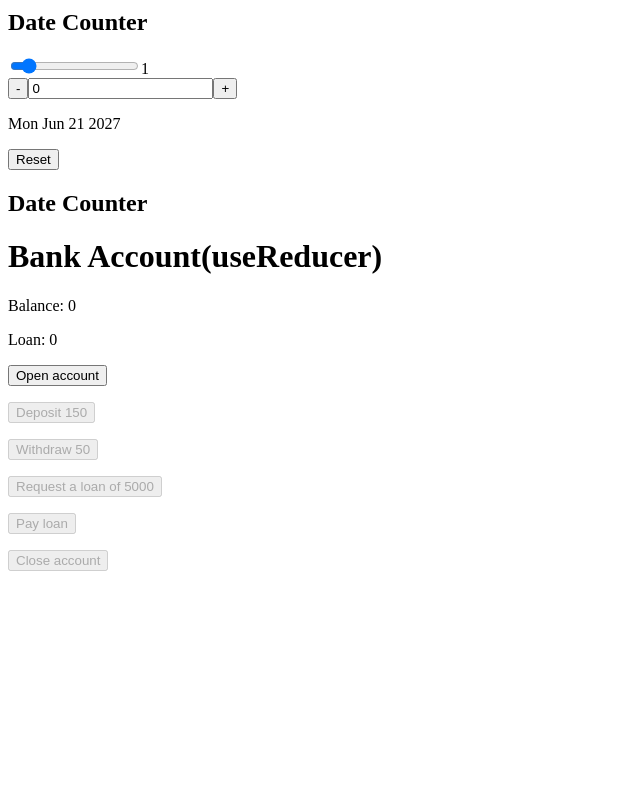
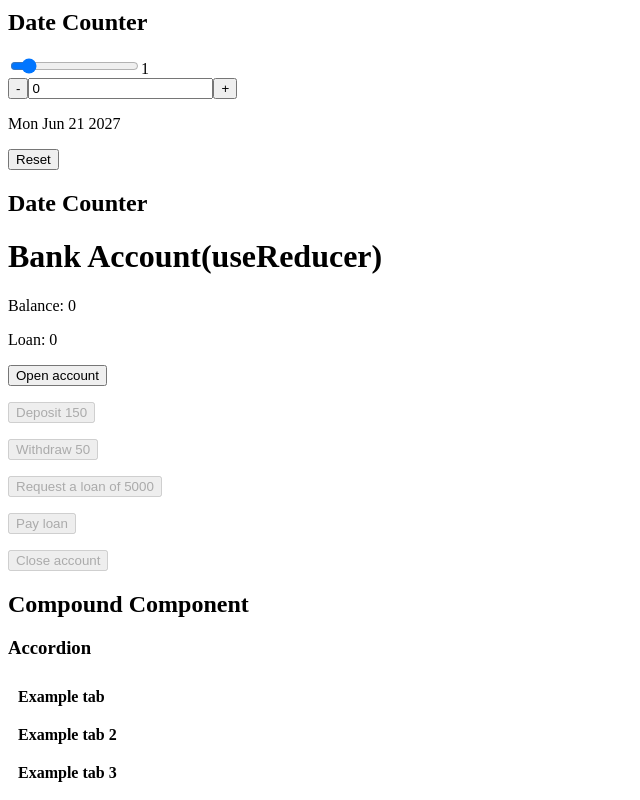
Before and after one commit to biancavlz/component-catalog, a React (Create React App) app: page / in a window 1280 px wide. Shown: the part 664-1464 px from the top of the page, without its empty margins (0-640 px from the left). Before the commit the page ends 1251 px from the top, so only its background shows below. Built offline with nearby package versions, Linux system fonts and the light colour scheme; no server answers.

Commit message:
Accordion with compound component pattern

```diff
--- a/src/App.js
+++ b/src/App.js
@@ -6,6 +6,7 @@ import CurrencyConverter from "./components/currency/CurrencyConverter";
 import Locator from "./components/geoLocation/Locator";
 import DateCounter from "./components/counter/DateCounter";
 import BankAccount from "./components/bankAccount/BankAccount";
+import Accordion from "./components/compoundComponents/accordion/Accordion";
 
 function App() {
   return (
@@ -52,6 +53,29 @@ function App() {
       <HeaderCard text={"Date Counter"}>
         <BankAccount />
       </HeaderCard>
+
+      <HeaderCard text={"Compound Component"}>
+        <h3>Accordion</h3>
+
+        <Accordion>
+          <Accordion.Item index={0}>
+            <Accordion.Header index={0}>Example tab</Accordion.Header>
+            <Accordion.Content index={0}>This is the content</Accordion.Content>
+          </Accordion.Item>
+          <Accordion.Item index={1}>
+            <Accordion.Header index={1}>Example tab 2</Accordion.Header>
+            <Accordion.Content index={1}>
+              This is the content 2
+            </Accordion.Content>
+          </Accordion.Item>
+          <Accordion.Item index={2}>
+            <Accordion.Header index={2}>Example tab 3</Accordion.Header>
+            <Accordion.Content index={2}>
+              This is the content 3
+            </Accordion.Content>
+          </Accordion.Item>
+        </Accordion>
+      </HeaderCard>
     </div>
   );
 }
--- /dev/null
+++ b/src/components/compoundComponents/accordion/Accordion.js
@@ -0,0 +1,22 @@
+import { useState, createContext } from "react";
+import Item from "./Item";
+import Header from "./Header";
+import Content from "./Content";
+
+export const AccordionContext = createContext();
+
+function Accordion({ children }) {
+  const [openIndex, setOpenIndex] = useState();
+
+  return (
+    <AccordionContext.Provider value={{ openIndex, setOpenIndex }}>
+      <div>{children}</div>
+    </AccordionContext.Provider>
+  );
+}
+
+Accordion.Item = Item;
+Accordion.Header = Header;
+Accordion.Content = Content;
+
+export default Accordion;
--- /dev/null
+++ b/src/components/compoundComponents/accordion/Content.js
@@ -0,0 +1,10 @@
+import { useContext } from "react";
+import { AccordionContext } from "./Accordion";
+
+function Content({ index, children }) {
+  const { openIndex } = useContext(AccordionContext);
+
+  if (openIndex !== index) return null;
+  return <div style={{ padding: "10px" }}>{children}</div>;
+}
+export default Content;
--- /dev/null
+++ b/src/components/compoundComponents/accordion/Header.js
@@ -0,0 +1,24 @@
+import { useContext } from "react";
+import { AccordionContext } from "./Accordion";
+
+function Header({ index, children }) {
+  const { openIndex, setOpenIndex } = useContext(AccordionContext);
+
+  const isOpen = openIndex === index;
+
+  return (
+    <div
+      onClick={() => setOpenIndex(isOpen ? null : index)}
+      style={{
+        cursor: "pointer",
+        fontWeight: "bold",
+        padding: "10px",
+        background: "eee",
+      }}
+    >
+      {children}
+    </div>
+  );
+}
+
+export default Header;
--- /dev/null
+++ b/src/components/compoundComponents/accordion/Item.js
@@ -0,0 +1,4 @@
+function Item({ index, children }) {
+  return <div>{children}</div>;
+}
+export default Item;
```
